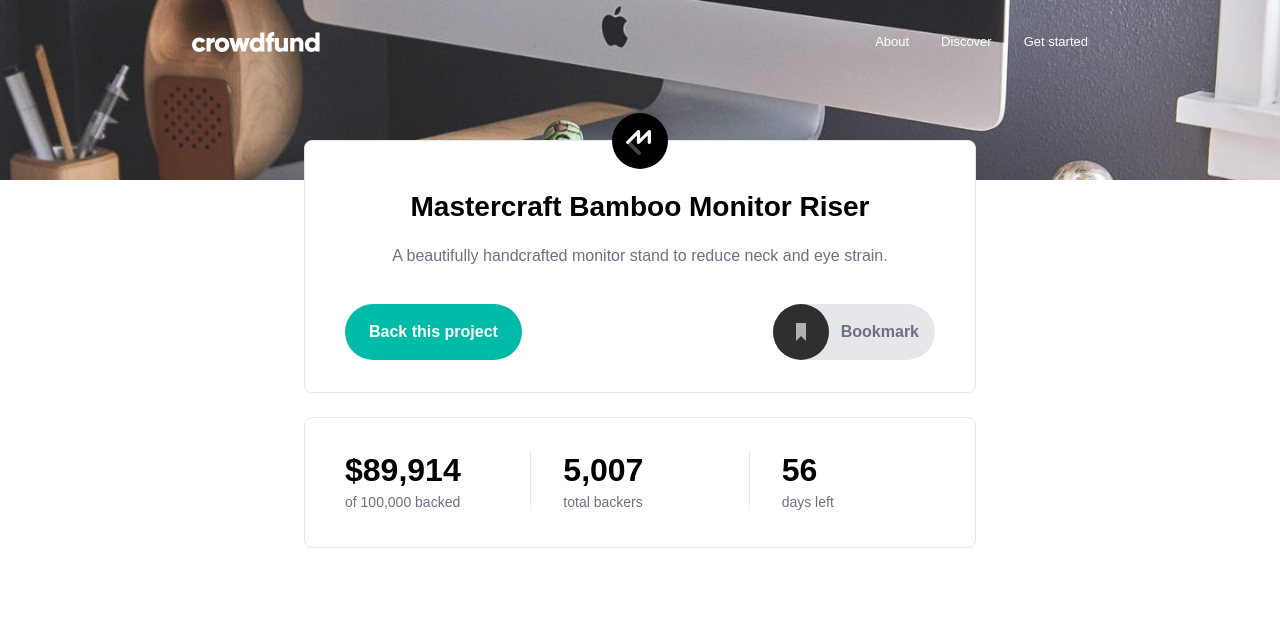
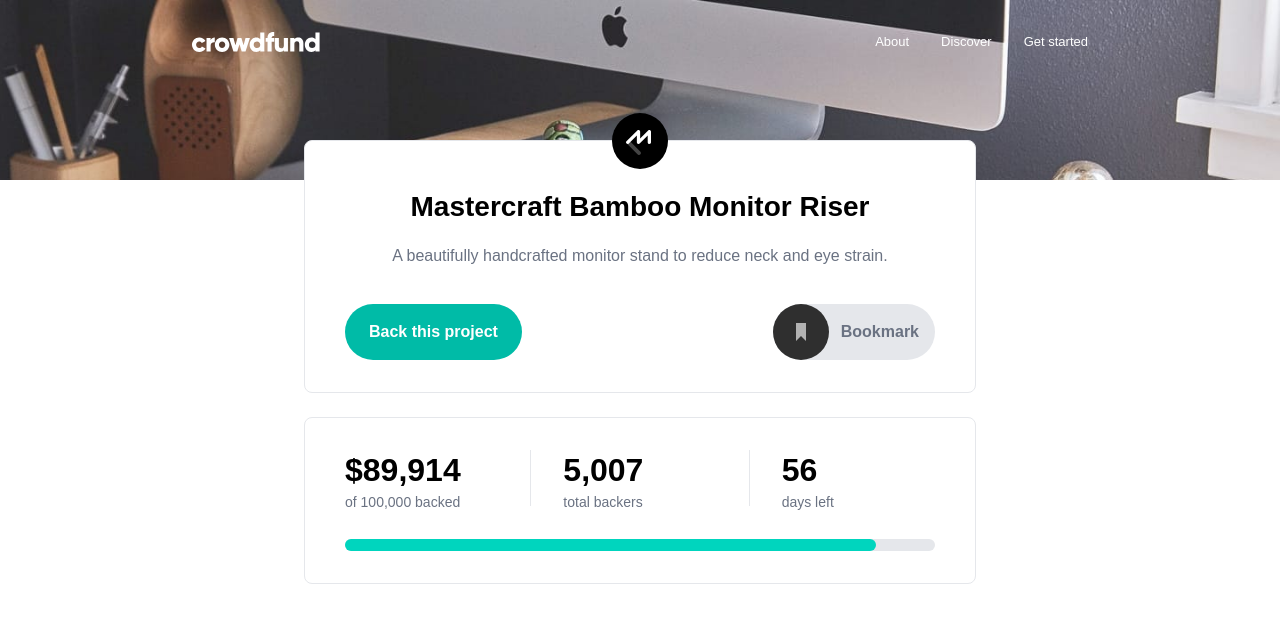
Before and after one commit to anet-eny/crowdfunding-product-page, a React (Vite) app: page / in a window 1280 px wide. Shown: the top 622 px of the page. Built offline with nearby package versions, Linux system fonts and the light colour scheme.

Commit message:
Add progress bar to CampaignSummary

```diff
--- a/src/components/CampaignSummary.jsx
+++ b/src/components/CampaignSummary.jsx
@@ -26,6 +26,19 @@ export default function CampaignSummary({
         <div className="w-20 sm:w-px h-px sm:h-[3.5em] mx-auto sm:mx-8 my-6 sm:my-0  bg-gray-200" />
         <SummaryItem value={daysLeft} label="days left" />
       </div>
+      <div className="mt-6">
+        <div className="w-full h-3 bg-gray-200 rounded-full">
+          <div
+            className="h-full bg-teal-400 rounded-full"
+            style={{ width: `${percent}%` }}
+            role="progressbar"
+            aria-valuenow={percent}
+            aria-valuemin={0}
+            aria-valuemax={100}
+            aria-label={`Funding progress ${percent}%`}
+          />
+        </div>
+      </div>
     </section>
   );
 }
```
